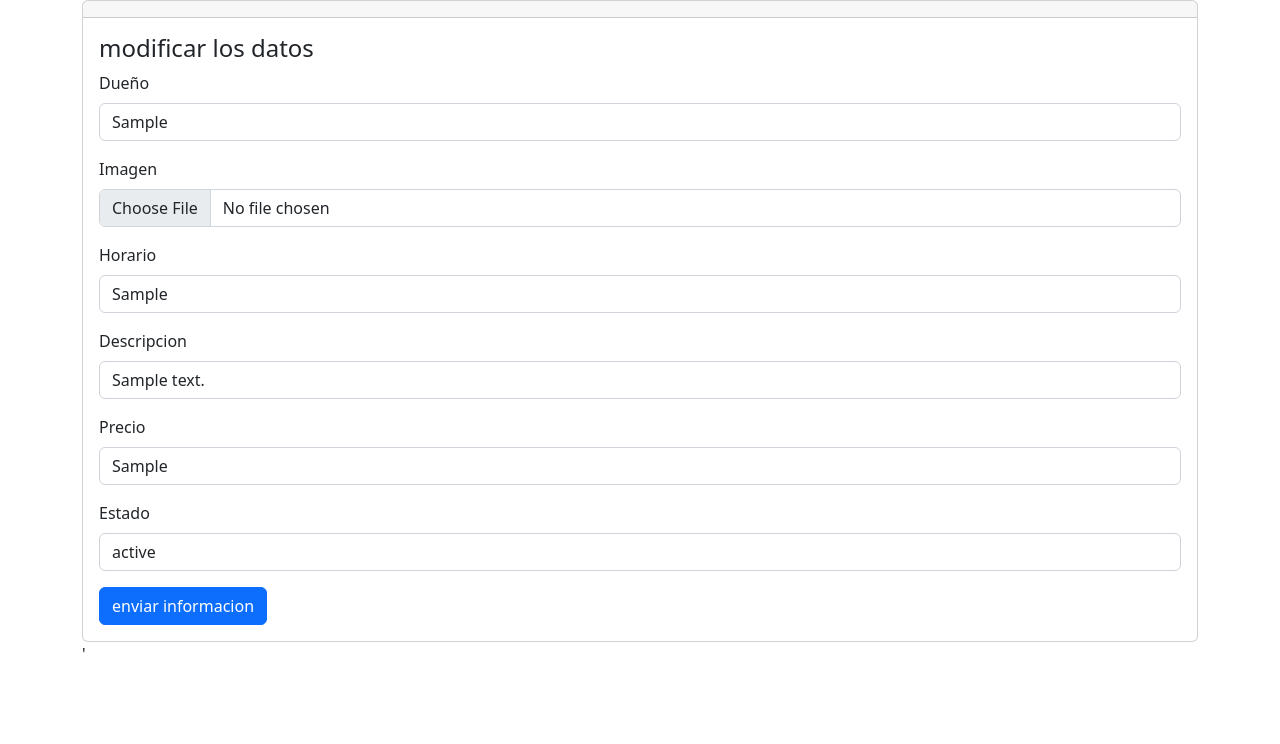
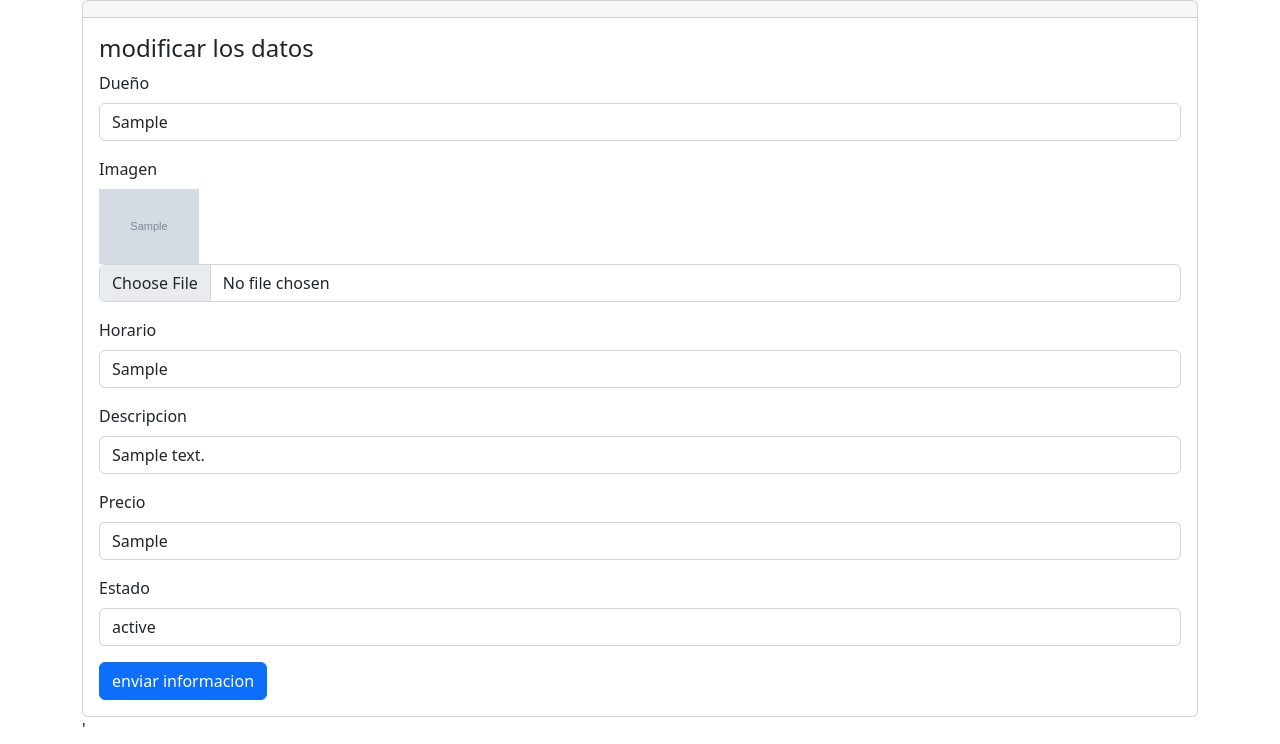
Before and after one commit to SebaValle/mi-estacionamiento, a Django app: page /anuncio/modificar/1 in a window 1280 px wide. Shown: the part 56-800 px from the top of the page. Run offline with Django 4.2, Linux system fonts and the light colour scheme; tables that the repository leaves empty hold one stand-in row (values such as "Sample post"); grey boxes marked "Sample" are stand-in pictures.

Commit message:
edicion de imagen

```diff
--- a/estacionamiento/anuncio/templates/anuncio/form.html
+++ b/estacionamiento/anuncio/templates/anuncio/form.html
@@ -3,6 +3,10 @@
     {% for campo in formulario %}
     <div class="mb-3">
       <label for="" class="form-label">{{ campo.label }}</label>
+      {% if campo.field.widget.input_type == 'file' and campo.value %}
+      <br>
+      <img src="{{MEDIA_URL}}/imagenes/{{campo.value}}" width="100" alt="">
+      {% endif%}
       <input type="{{ campo.field.widget.input_type }}"
         class="form-control"
         name="{{ campo.name }}"
```
